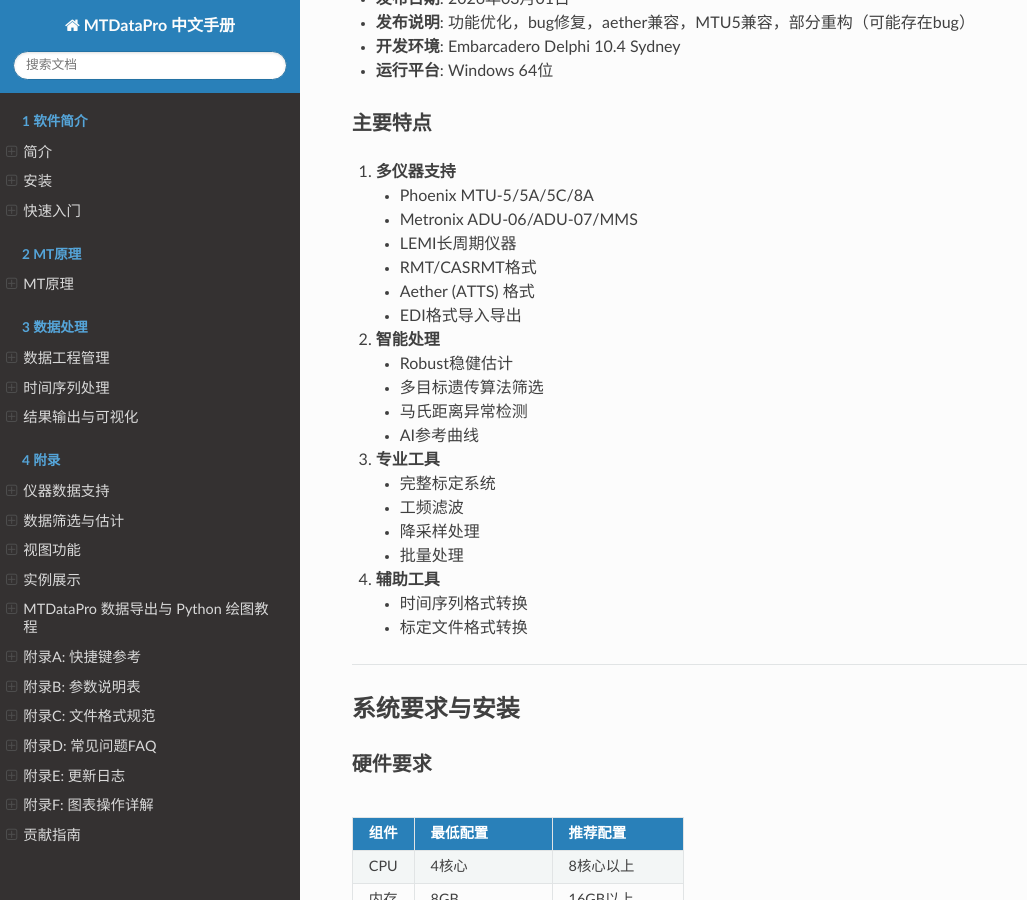
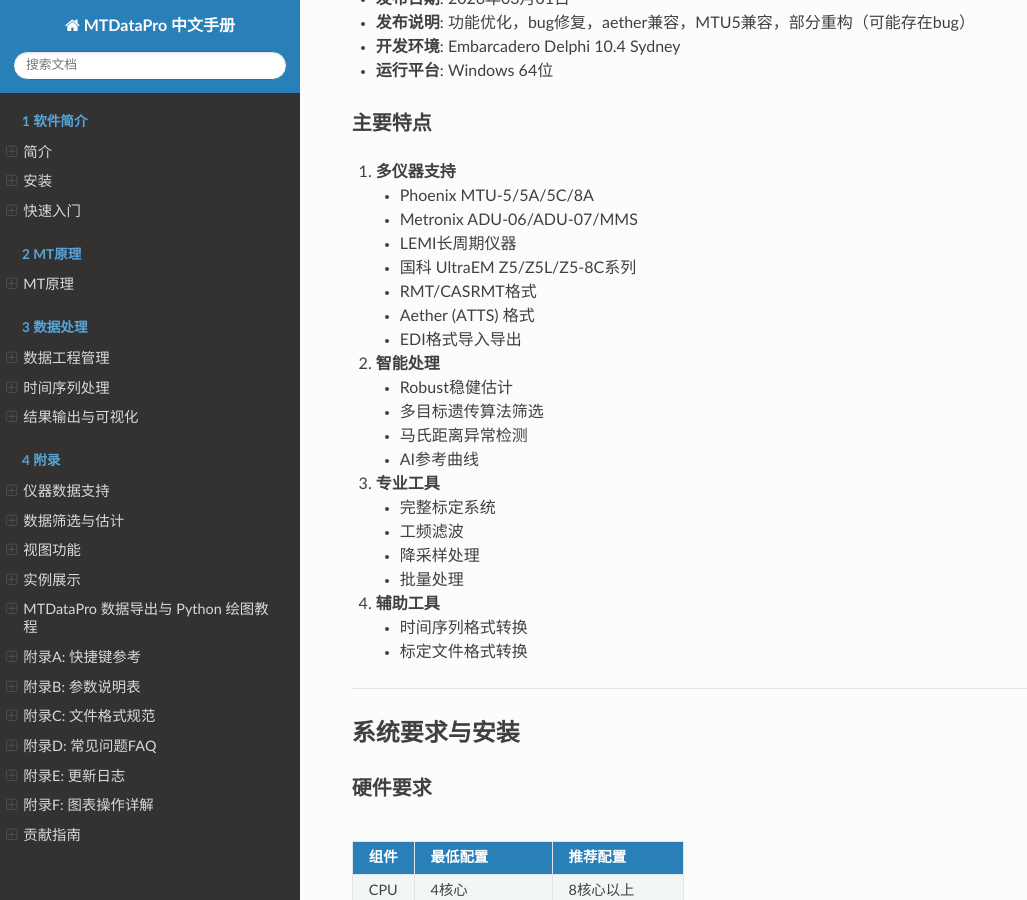
Before and after one commit to EMWPJ/MTDataPro-docs, a Sphinx documentation site: the page built from source/chapters/chapter1.md, in a window 1280 px wide and 900 px high, scrolled down 610 px. Shown: the whole window, without its empty margins (0-1027 px from the left). Built offline with Sphinx 7.4.7 and the Read the Docs theme 3.1.0, drawn with Linux system fonts in a browser that asks for light colours.

Commit message:
docs: 添加国科UltraEM Z5/Z5L/Z5-8C系列仪器支持

```diff
--- a/source/chapters/chapter1.md
+++ b/source/chapters/chapter1.md
@@ -28,6 +28,7 @@
    - Phoenix MTU-5/5A/5C/8A
    - Metronix ADU-06/ADU-07/MMS
    - LEMI长周期仪器
+   - 国科 UltraEM Z5/Z5L/Z5-8C系列
    - RMT/CASRMT格式
    - Aether (ATTS) 格式
    - EDI格式导入导出
```
Also changed, not shown: source/chapters/chapter3.md (+1 -0 lines).
